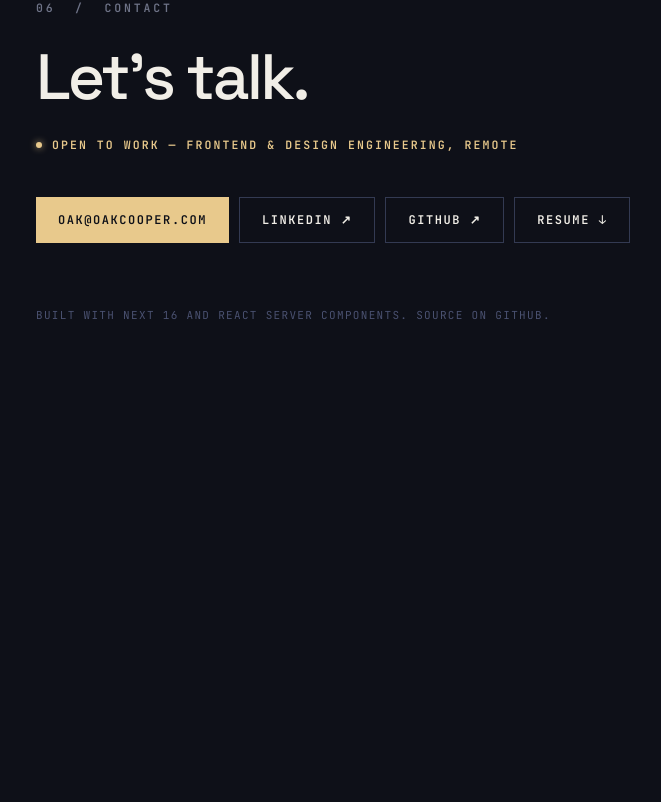
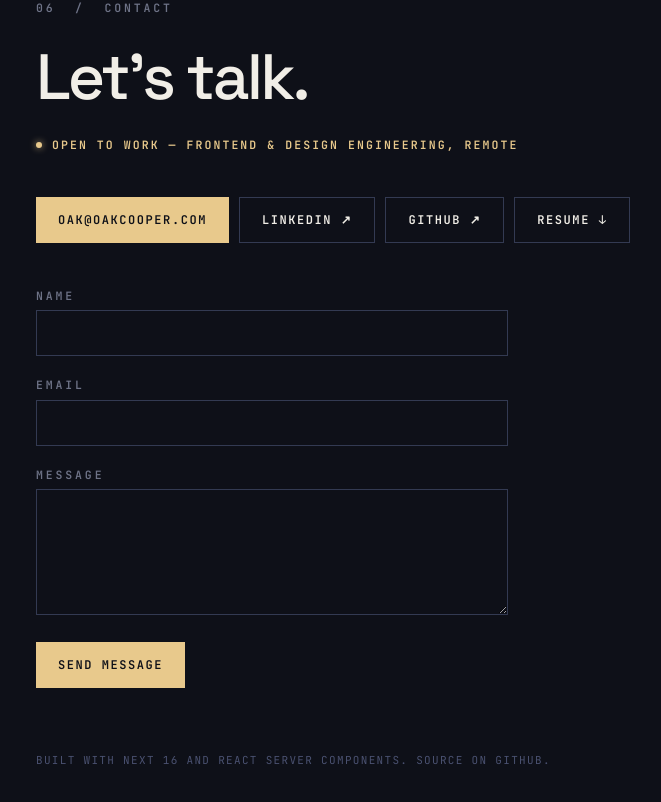
Before and after one commit to oak-wildwood/cooperage, a Next.js app: page / in a window 1280 px wide. Shown: the part 7656-8458 px from the top of the page, without its empty margins (12-673 px from the left). Before the commit the page ends 8076 px from the top, so only its background shows below. Built offline with nearby package versions, Linux system fonts and the light colour scheme; no server answers.

Commit message:
wip: scaffold contact form and Server Action
UI (useActionState-wired ContactForm) is done; sendContactMessage in
src/lib/actions.ts is a stub with TODOs — Oak is implementing the send
logic to learn the Server Action mechanism.

```diff
--- a/package.json
+++ b/package.json
@@ -15,7 +15,8 @@
   "dependencies": {
     "next": "16.3.2",
     "react": "19.2.8",
-    "react-dom": "19.2.8"
+    "react-dom": "19.2.8",
+    "resend": "^6.26.0"
   },
   "devDependencies": {
     "@tailwindcss/postcss": "^4",
--- a/src/components/Contact.tsx
+++ b/src/components/Contact.tsx
@@ -1,4 +1,5 @@
 import { PROFILE } from "@/lib/resume";
+import { ContactForm } from "@/components/ContactForm";
 
 export function Contact() {
   return (
@@ -53,6 +54,8 @@ export function Contact() {
           ))}
         </div>
 
+        <ContactForm />
+
         <p className="mt-16 font-mono text-[11px] tracking-[0.12em] text-paper-ghost">
           BUILT WITH NEXT 16 AND REACT SERVER COMPONENTS. SOURCE ON GITHUB.
         </p>
--- /dev/null
+++ b/src/components/ContactForm.tsx
@@ -0,0 +1,76 @@
+"use client";
+
+import { useActionState } from "react";
+import { sendContactMessage, type ContactFormState } from "@/lib/actions";
+
+const initialState: ContactFormState = { status: "idle", message: "" };
+
+const fieldClass =
+  "w-full border border-line-700 bg-transparent px-4 py-3 font-mono text-sm text-paper outline-none transition-colors placeholder:text-paper-ghost focus:border-gold";
+
+export function ContactForm() {
+  const [state, formAction, pending] = useActionState(
+    sendContactMessage,
+    initialState,
+  );
+
+  return (
+    <form action={formAction} className="mt-11 max-w-[46ch] space-y-5">
+      <div className="space-y-1.5">
+        <label htmlFor="name" className="label block">
+          NAME
+        </label>
+        <input id="name" name="name" type="text" required className={fieldClass} />
+      </div>
+
+      <div className="space-y-1.5">
+        <label htmlFor="email" className="label block">
+          EMAIL
+        </label>
+        <input
+          id="email"
+          name="email"
+          type="email"
+          required
+          className={fieldClass}
+        />
+      </div>
+
+      <div className="space-y-1.5">
+        <label htmlFor="message" className="label block">
+          MESSAGE
+        </label>
+        <textarea
+          id="message"
+          name="message"
+          required
+          rows={5}
+          className={fieldClass}
+        />
+      </div>
+
+      <div className="flex items-center gap-5">
+        <button
+          type="submit"
+          disabled={pending}
+          className="inline-flex h-11.5 items-center bg-gold px-5.5 font-mono text-xs font-semibold tracking-[0.13em] text-ink-800 transition-colors hover:bg-gold-bright disabled:cursor-not-allowed disabled:opacity-60"
+        >
+          {pending ? "SENDING…" : "SEND MESSAGE"}
+        </button>
+
+        {state.status !== "idle" && (
+          <p
+            role="status"
+            aria-live="polite"
+            className={`font-mono text-[11.5px] tracking-[0.1em] ${
+              state.status === "success" ? "text-gold" : "text-paper-dim"
+            }`}
+          >
+            {state.status === "error" ? "ERROR — " : ""}
+            {state.message}
+          </p>
+        )}
+      </div>
+    </form>
+  );
+}
--- /dev/null
+++ b/src/lib/actions.ts
@@ -0,0 +1,43 @@
+"use server";
+
+import { Resend } from "resend";
+
+export type ContactFormState = {
+  status: "idle" | "success" | "error";
+  message: string;
+};
+
+const resend = new Resend(process.env.RESEND_API_KEY);
+
+export async function sendContactMessage(
+  _prevState: ContactFormState,
+  formData: FormData,
+): Promise<ContactFormState> {
+  // TODO(oak) 1. Read `name`, `email`, `message` off `formData` with
+  // `formData.get(...)`. Each comes back typed as `FormDataEntryValue | null`
+  // (string | File | null), not `string` — narrow/cast before using them.
+
+  // TODO(oak) 2. Validate. The form's `required`/`type="email"` attributes
+  // are a UX nicety, not a security boundary: this function is a POST
+  // endpoint anyone can hit directly, with or without the form in front of
+  // it. Re-check non-empty name/message and a plausible email shape here.
+  // On failure, return `{ status: "error", message: "..." }` — don't throw,
+  // since a thrown error renders the framework's generic error UI instead of
+  // the inline message this form is built to show.
+
+  // TODO(oak) 3. Send the email: `await resend.emails.send({ ... })`.
+  //   - `from`: must be a sender/domain verified in your Resend account —
+  //     their sandbox domain works for testing before you verify one.
+  //   - `to`: CONTACT_TO_EMAIL from env (see .env.example) — where you want
+  //     this to land.
+  //   - `replyTo`: the visitor's submitted address, so replying in your
+  //     inbox goes straight to them instead of to Resend's sending address.
+  //   - Wrap the call in try/catch. Resend can reject the request (bad key,
+  //     unverified domain, rate limit) and that should become a friendly
+  //     error state, not an unhandled rejection.
+
+  // TODO(oak) 4. Return `{ status: "success", message: "..." }` once the
+  // send call resolves.
+
+  return { status: "error", message: "Not implemented yet." };
+}
```
Also changed, not shown: 1 other file (tests, documents, lock files or other folders).
